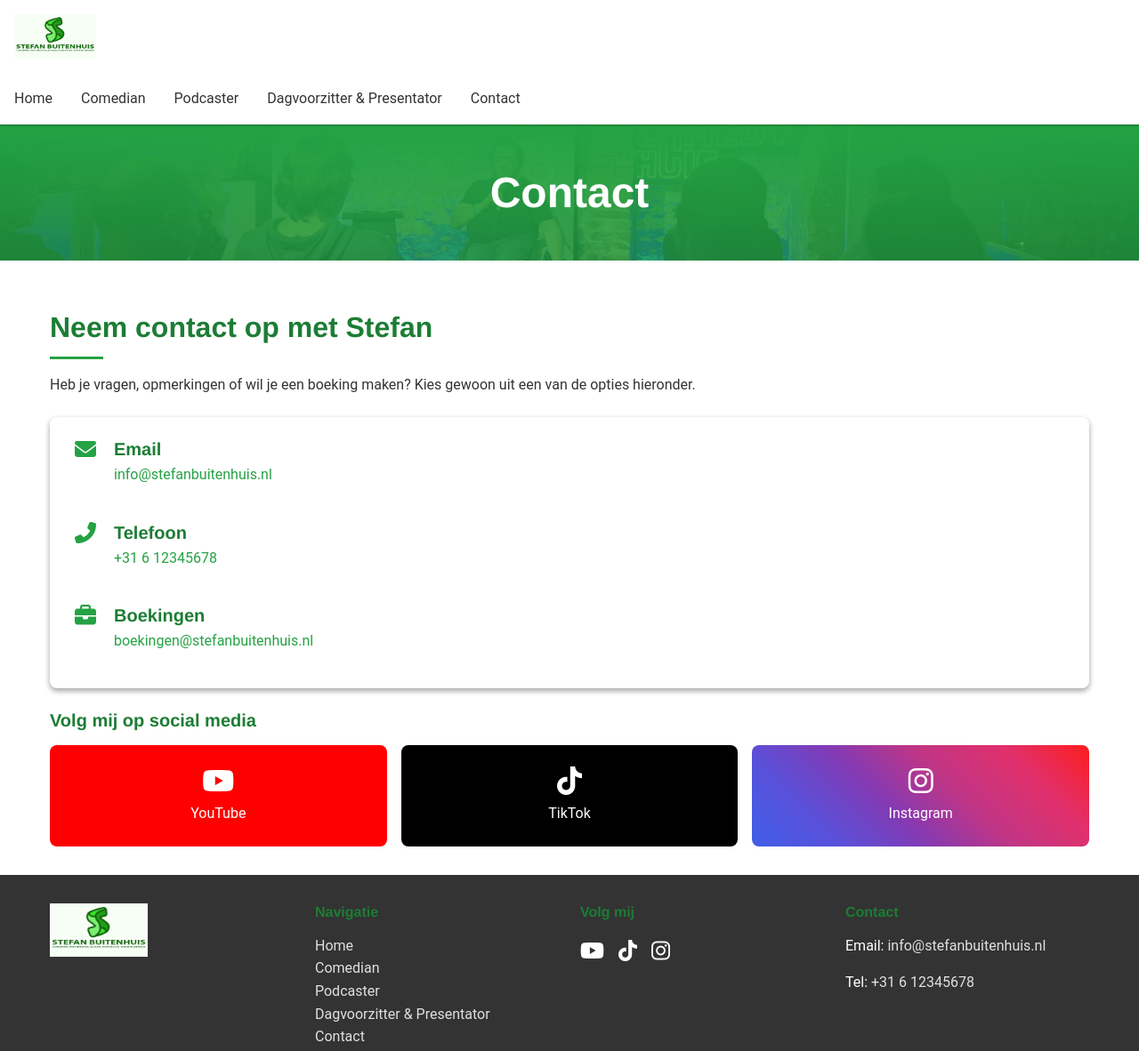
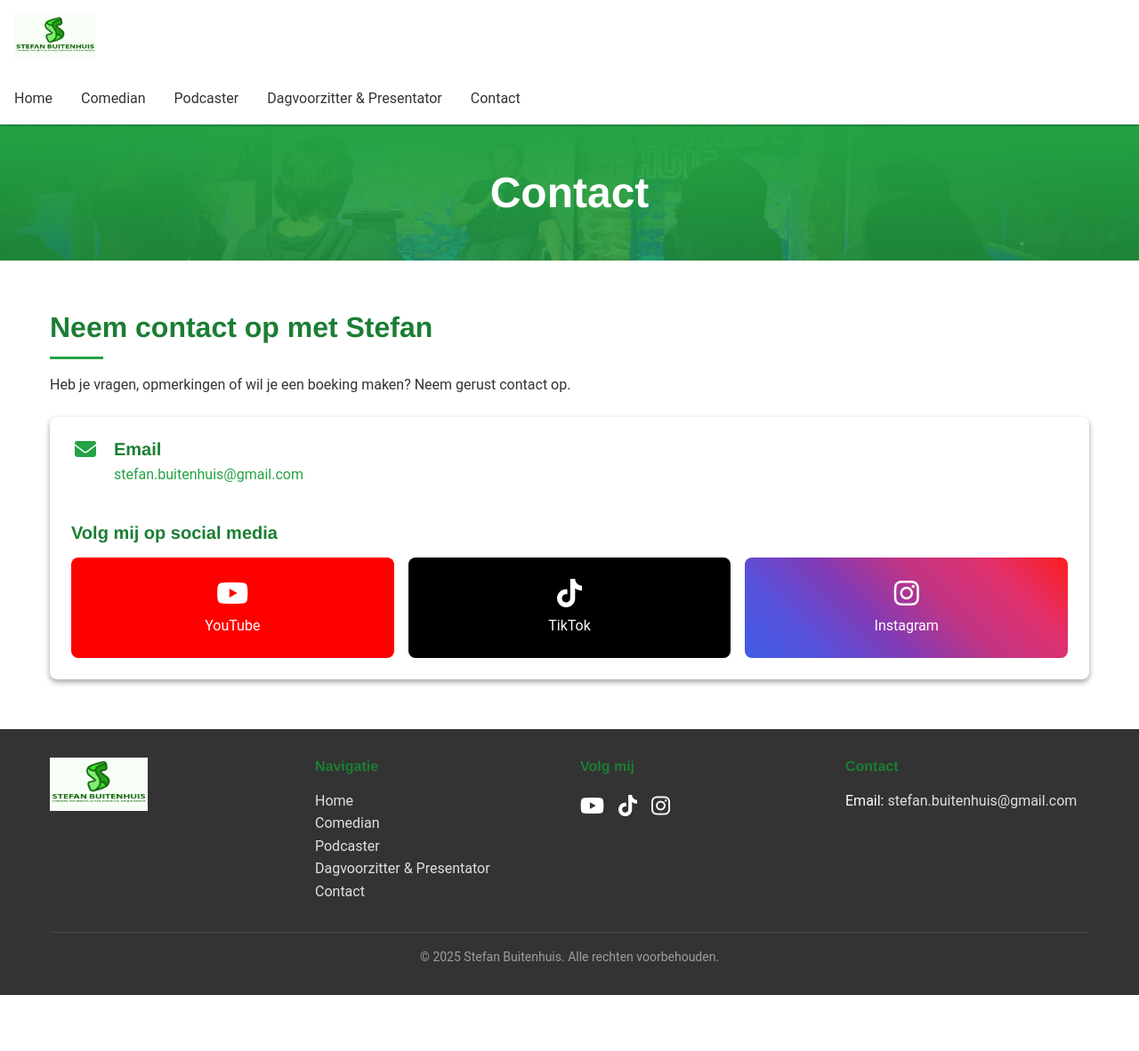
Before and after one commit to BoLans1/Stefan_Buitenhuis, a plain HTML site: page contact.html in a window 1280 px wide. Shown: the top 1182 px of the page at 89% size. After the commit the page ends 1119 px from the top, so only its background shows below. Drawn offline with Linux system fonts and the light colour scheme.

Commit message:
First Live version

```diff
--- a/contact.html
+++ b/contact.html
@@ -47,7 +47,7 @@
                     <div class="contact-info">
                         <h2>Neem contact op met Stefan</h2>
                         <p>
-                            Heb je vragen, opmerkingen of wil je een boeking maken? Kies gewoon uit een van de opties hieronder.
+                            Heb je vragen, opmerkingen of wil je een boeking maken? Neem gerust contact op.
                         </p>
 
                         <div class="contact-card">
@@ -55,26 +55,26 @@
                                 <i class="fas fa-envelope"></i>
                                 <div>
                                     <h3>Email</h3>
-                                    <p><a href="mailto:info@stefanbuitenhuis.nl">info@stefanbuitenhuis.nl</a></p>
+                                    <p><a href="mailto:stefan.buitenhuis@gmail.com">stefan.buitenhuis@gmail.com</a></p>
                                 </div>
                             </div>
 
-                            <div class="contact-card-item">
+                            <!-- <div class="contact-card-item">
                                 <i class="fas fa-phone-alt"></i>
                                 <div>
                                     <h3>Telefoon</h3>
                                     <p><a href="tel:+31612345678">+31 6 12345678</a></p>
                                 </div>
-                            </div>
+                            </div> -->
 
-                            <div class="contact-card-item">
+                            <!-- <div class="contact-card-item">
                                 <i class="fas fa-briefcase"></i>
                                 <div>
                                     <h3>Boekingen</h3>
                                     <p><a href="mailto:boekingen@stefanbuitenhuis.nl">boekingen@stefanbuitenhuis.nl</a></p>
                                 </div>
                             </div>
-                        </div>
+                        </div> -->
 
                         <div class="social-connect">
                             <h3>Volg mij op social media</h3>
@@ -131,8 +131,8 @@
                 </div>
                 <div class="footer-contact">
                     <h4>Contact</h4>
-                    <p>Email: <a href="mailto:info@stefanbuitenhuis.nl">info@stefanbuitenhuis.nl</a></p>
-                    <p>Tel: <a href="tel:+31612345678">+31 6 12345678</a></p>
+                    <p>Email: <a href="mailto:stefan.buitenhuis@gmail.com">stefan.buitenhuis@gmail.com</a></p>
+                    <!-- <p>Tel: <a href="tel:+31612345678">+31 6 12345678</a></p> -->
                 </div>
             </div>
             <div class="footer-bottom">
```
Also changed, not shown: comedian.html (+5 -4 lines), dagvoorzitter.html (+2 -2 lines), events.html (+2 -2 lines), index.html (+2 -2 lines), podcaster.html (+2 -2 lines), images/podcaster/podcaster2.jpg (added).
